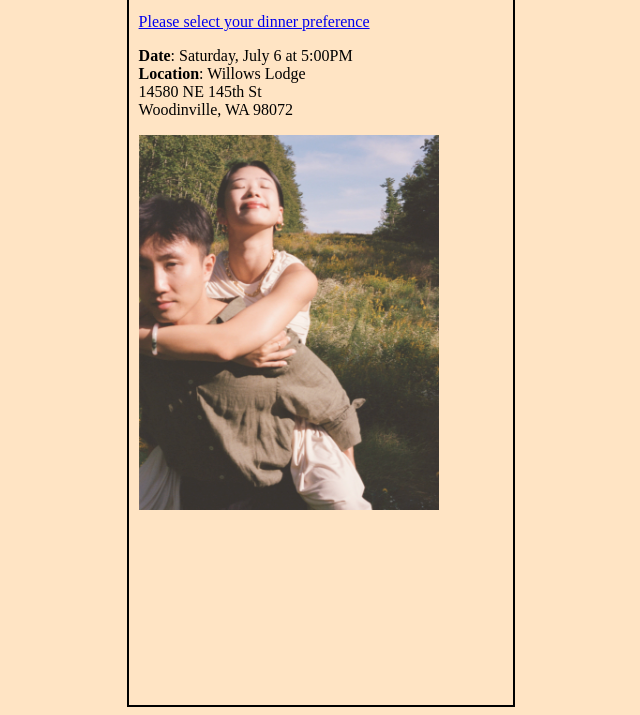
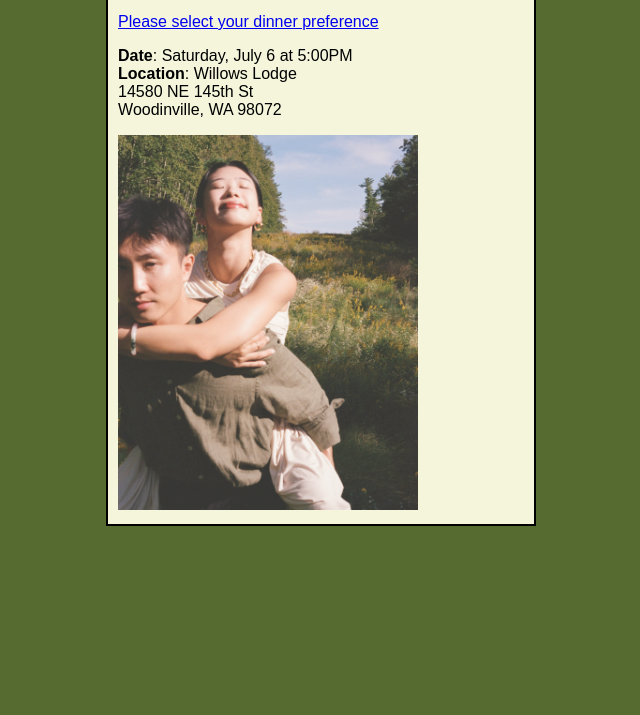
Before and after one commit to VGoose/vgoose.github.io, a plain HTML site: page index.html in a window 1280 px wide. Shown: the part 85-800 px from the top of the page, without its empty margins (319-959 px from the left). Drawn offline with Linux system fonts and the light colour scheme.

```diff
--- a/index.html
+++ b/index.html
@@ -1,3 +1,5 @@
+<!DOCTYPE html>
+<meta name="viewport" content="width=device-width, initial-scale=1.0">
 <html>
 <style>
   .fade-in-image {
@@ -66,8 +68,8 @@
   }
 </style>
 
-<body style="display: flex; justify-content: center;background-color: bisque;">
-  <div id="parent" style="border: black solid 2px; padding: 10px;">
+<body style="font: message-box; display: flex; justify-content: center;background-color: darkolivegreen;">
+  <div id="parent" style="border: black solid 2px; padding: 10px;background-color:beige">
     <h1 style="margin-top: 5px; margin-bottom: 0px">Runze and Alec's Wedding</h1>
 
     <p style="margin-top: 2px">Runze and Alec invite you to celebrate their marriage</p>
--- a/player.js
+++ b/player.js
@@ -1,6 +1,6 @@
 const pic = document.getElementById("pic")
 let counter = 1
 setInterval(() => {
-    pic.setAttribute("src", `./${counter % 5}.jpg`)
+    pic.setAttribute("src", `./${counter % 4}.jpg`)
     counter++
 }, 3000)
```
Also changed, not shown: 4.jpg, 5.jpg (deleted).
